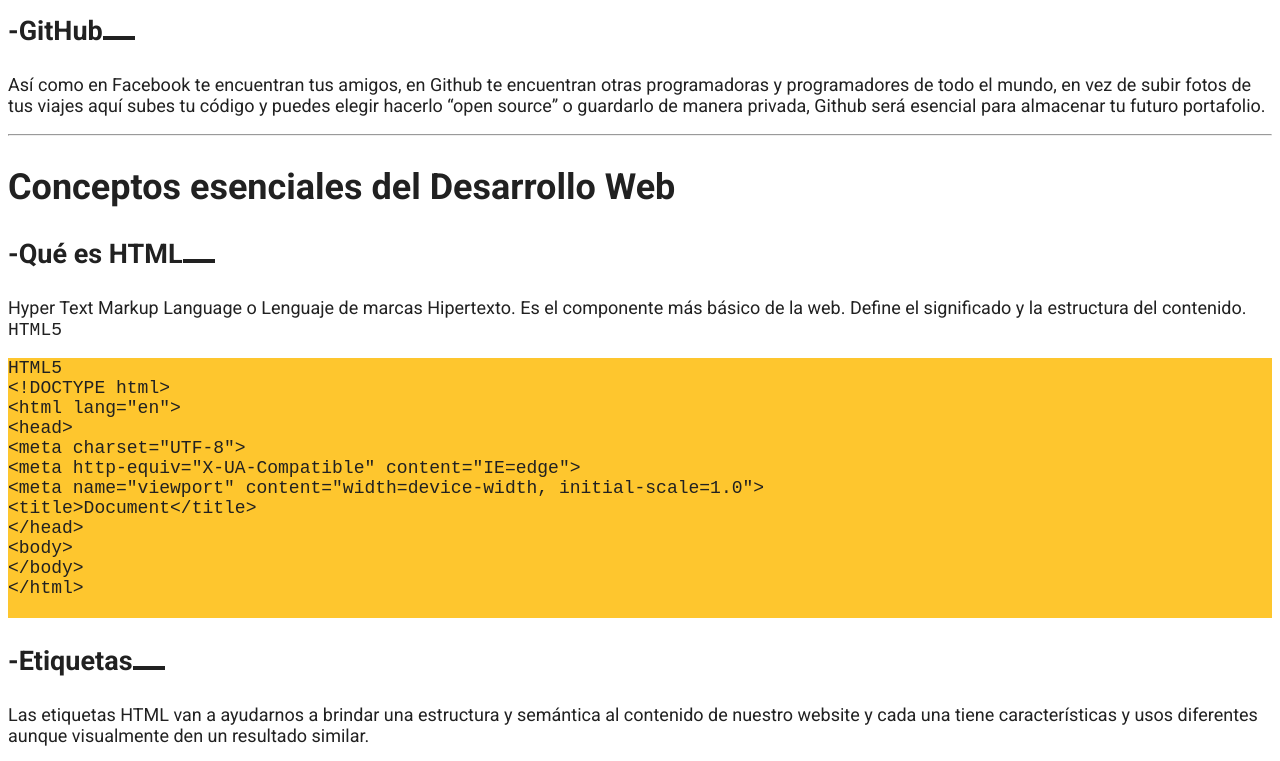
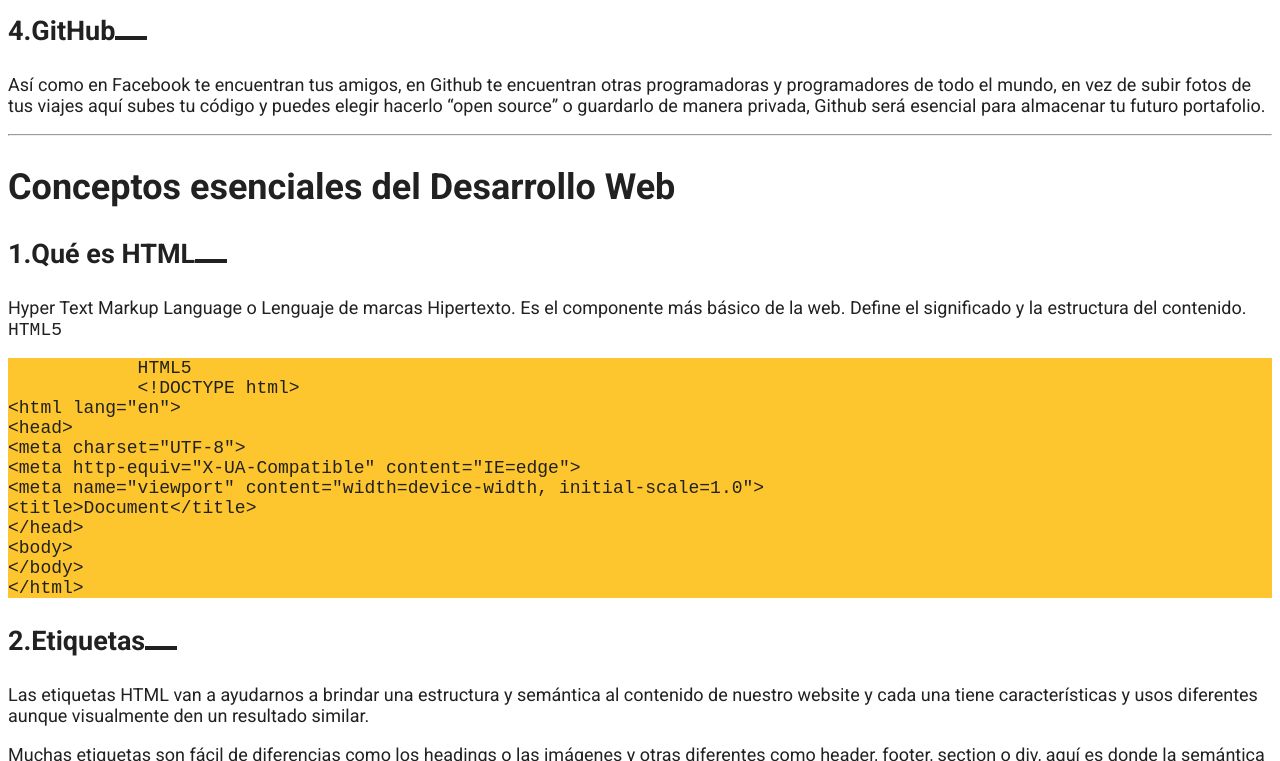
Before and after one commit to Virgi2112/curso-esencial-html-css, a plain HTML site: page index.html in a window 1280 px wide. Shown: the part 1673-2434 px from the top of the page. Drawn offline with Linux system fonts and the light colour scheme; a web font is replaced by a local one.

Commit message:
9-. Counters
Contadores

```diff
--- a/css/styles.css
+++ b/css/styles.css
@@ -62,11 +62,19 @@
     height: 350px;
 }
 
-h3::before{
-    content: '-';
+.section-content{
+    counter-reset: titlelist;
 }
 
-h3::after{
+.section-content h3{
+    counter-increment: titlelist;
+}
+
+.section-content h3::before{
+    content: counter(titlelist, decimal) ".";
+}
+
+.section-content h3::after{
     content: '';
     width: 32px;
     height: 4px;
--- a/index.html
+++ b/index.html
@@ -82,6 +82,7 @@
     </details>
     </nav>
     </header>
+    <main>
         <h1>
             Curso esencial de HTML y CSS
         </h1>
@@ -89,7 +90,7 @@
             Este es el inicio de tu carrera como Desarrollador Web, empezarás aprendiendo HTML y CSS
         para la creación de contenidos, en el nivel 2 aprenderás de componentes y en 3 sobre layouts.
     </p>
-
+    <section class="section-content">
         <h2>
             Setup
         </h2>
@@ -122,6 +123,9 @@
         todo el mundo, en vez de subir fotos de tus viajes aquí subes tu código y puedes elegir hacerlo “open source” o
         guardarlo de manera privada, Github será esencial para almacenar tu futuro portafolio.
     </p>
+    </section>
+    <section class="section-content">
+
         <hr>
         <h2>Conceptos esenciales del Desarrollo Web</h2>
 
@@ -175,6 +179,9 @@
                      <p>Hojas de Estilo en Cascada (del inglés Cascading Style Sheets) o CSS es el lenguaje de estilos utilizado para describir la
                          presentación de documentos HTML</p>
                          <img src="./images/css.png" alt="Logo de CSS" title="Logo de CSS">
+    </section>
+    <section class="section-content">
+
 
         <h2> Modelo de caja </h2>
         <h3>El modelo de caja está compuesto por:</h3>
@@ -202,8 +209,10 @@
         <li>border-block | border-inline | border-block-start | border-block-end | border-inline-start | border-inline-end</li>
         <li>padding-block | padding-inline | padding-block-start | padding-block-end | padding-inline-start | padding-inline-end</li>
     </ul>
+    </section>
     <p>Si tienes alguna pregunta escríbeme a
         <a href="mailto:virgimarfi@gmail.com">virgimarfi@gmail.com</a>
     </p>
+    </main>
     </body>
 </html>
```
Lines whose indentation alone changed are shown as unchanged.
